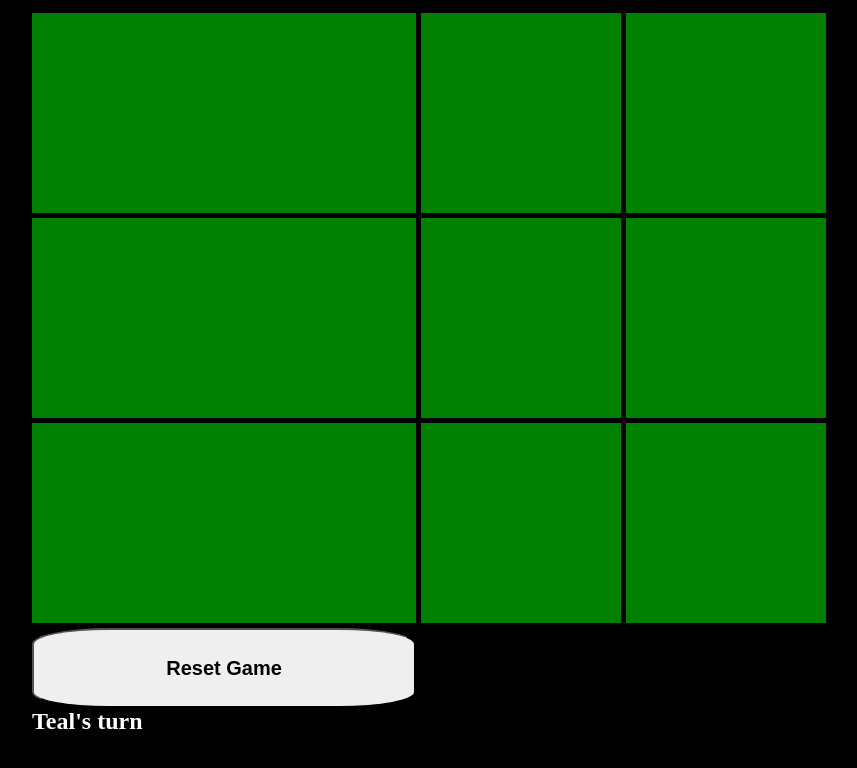
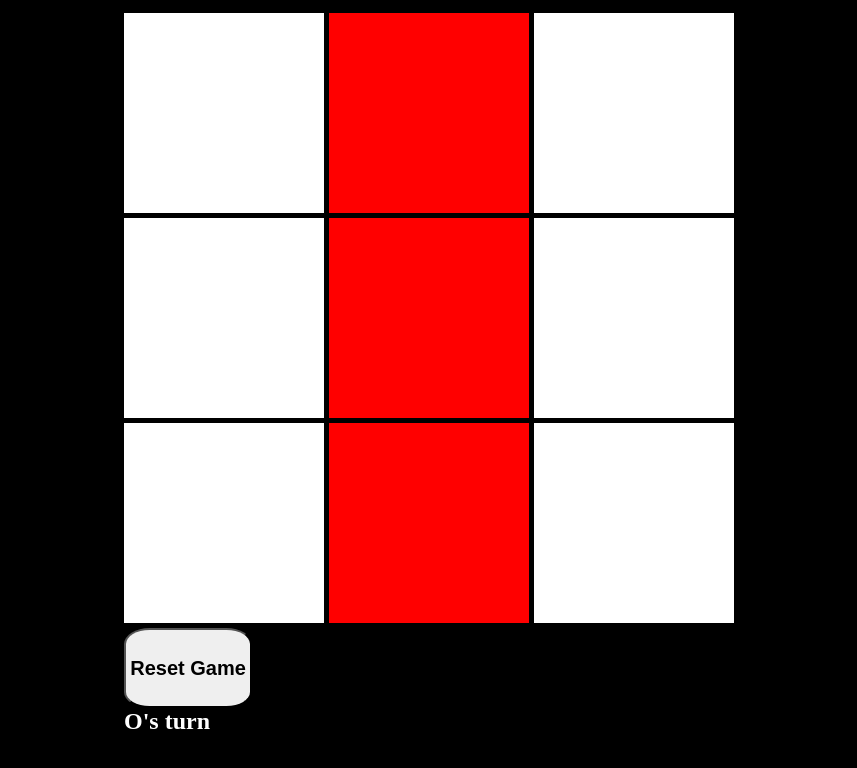
Before and after one commit to aclark13861/Tic-Tac-Toe-Game, a plain HTML site: page index.html in a window 1280 px wide. Both pictures are taken after a click on the button "Reset Game". Shown: the whole page, without its empty margins (211-1068 px from the left). Drawn offline with Linux system fonts and the light colour scheme.

Commit message:
final version

```diff
--- a/index.html
+++ b/index.html
@@ -29,7 +29,7 @@
         <div id="cell8"></div>
     </span>
     <section>
-<button><h2>Reset Game</h2></button><h1>bob</h1>
+<button><h2>Reset Game</h2></button><h1></h1>
 </section>
 </body>
 </html>
--- a/main.css
+++ b/main.css
@@ -7,11 +7,18 @@ div {
     background:white;
     display: table-cell;
     margin: 0 auto;
+    text-align: center;
+    font-size: 1000%;
+
 
 }
 .row div:nth-child(2) {
     background-color: red;
     margin: 0 auto;
+    text-align: center;
+    color: turquoise;
+    font-size: 1000%;
+
 
 }
 .gameBoard {
@@ -25,15 +32,14 @@ div {
     margin: 0 auto;
 
 }
-.player {
-    display: table-caption;
-}
+
 button {
     height: 10vh;
-    width: 30vw;
+    width: 10vw;
     border-radius: 20%;
     margin: 0;
     padding: 0;
+
 
 }
 h1 {
--- a/main.js
+++ b/main.js
@@ -1,9 +1,10 @@
-alert('hello')
 const players = {
-    "-1": 'Teal',
-    "1": 'Red',
-    "null": 'green',
+    "-1": 'O',
+    "1": 'X',
+    '' : '',
 }
+const x = "1"
+console.log(players[x])
 const winningCombos = [
     [0,1,2],
     [3,4,5],
@@ -19,12 +20,12 @@ let board;
 let turn;
 let winner;
 
-let move = function(e ){
+let move = function(e) {
     var idx = (e.target.id.replace('cell', ''));
     if (board[idx] || winner) return;
     board[idx] = turn;
     turn *= -1;
-    winner = getWinner();
+    winner = checkWinner();
     render();
 
     }
@@ -41,38 +42,39 @@ document.querySelector('button').addEventListener('click', init);
 
 init();
 function init() {
-    board = [null,null,null,null,null,null,null,null,null];
+    board = ['','','','','','','','',''];
 
     turn = 1;
-    winner = null;
+    winner = '';
 }
 render();
 
 function render() {
     board.forEach(function(cell, idx) {
-         box[idx].style.background = players[cell];
-
+         box[idx].textContent = players[cell];
     });
-        if (winner === 'tie') {
-            whosTurn.textContent = 'its a tie!'
-        } else if (winner) {
+    if (winner === '') {
+        whosTurn.textContent = `${players[turn]}'s turn`;
+    } else if (winner === 'tie') {
+        whosTurn.textContent = `it's a tie`;
+    } else {
+        if (winner === 1) {
             whosTurn.textContent = `${players[winner]} won the game`;
         } else {
-            whosTurn.textContent = `${players[turn]}'s turn`;
+            whosTurn.textContent = `${players[winner]} won the game`;
         }
     }
-    function getWinner() {
-for (var i = 0; i < winningCombos.length; i++) {
-        //if (Math.abs(board[winningCombos[i][0]] + board[winningCombos[i][1]] + board[winningCombos[i][2]]) === 3) return board[winningCombos[i][0]];
+}
+
+function checkWinner() {
     if (Math.abs(board[0] + board[1] + board[2]) === 3) return board[0];
     if (Math.abs(board[3] + board[4] + board[5]) === 3) return board[3];
     if (Math.abs(board[6] + board[7] + board[8]) === 3) return board[6];
+    if (Math.abs(board[6] + board[4] + board[2]) === 3) return board[6];
+    if (Math.abs(board[8] + board[4] + board[0]) === 3) return board[8];
+    if (Math.abs(board[2] + board[5] + board[8]) === 3) return board[2];
     if (Math.abs(board[0] + board[3] + board[6]) === 3) return board[0];
     if (Math.abs(board[1] + board[4] + board[7]) === 3) return board[1];
-         if (Math.abs(board[2] + board[5] + board[8]) === 3) return board[2];
-         if (Math.abs(board[0] + board[4] + board[8]) === 3) return board[0];
-         if (Math.abs(board[2] + board[4] + board[6]) === 3) return board[2];
-         if (board.includes(null)) return null;
+    if (board.includes('')) return '';
     return 'tie';
 }
-}
```
Lines whose indentation alone changed are shown as unchanged.
